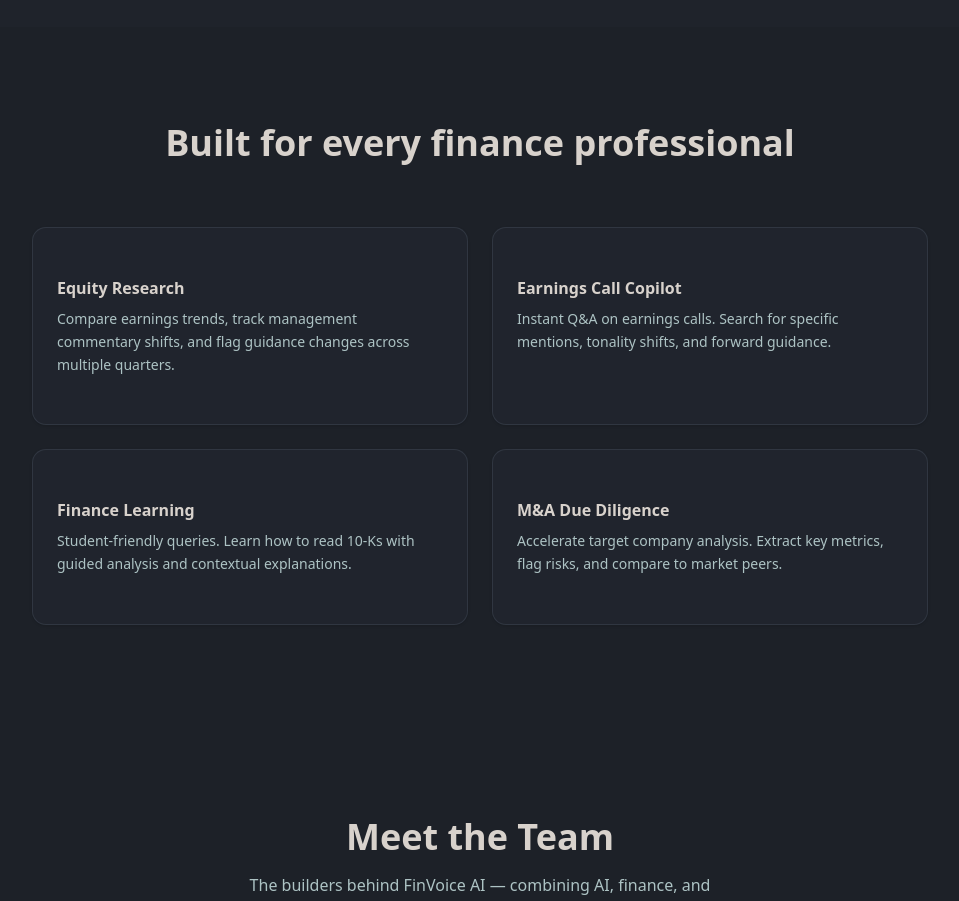
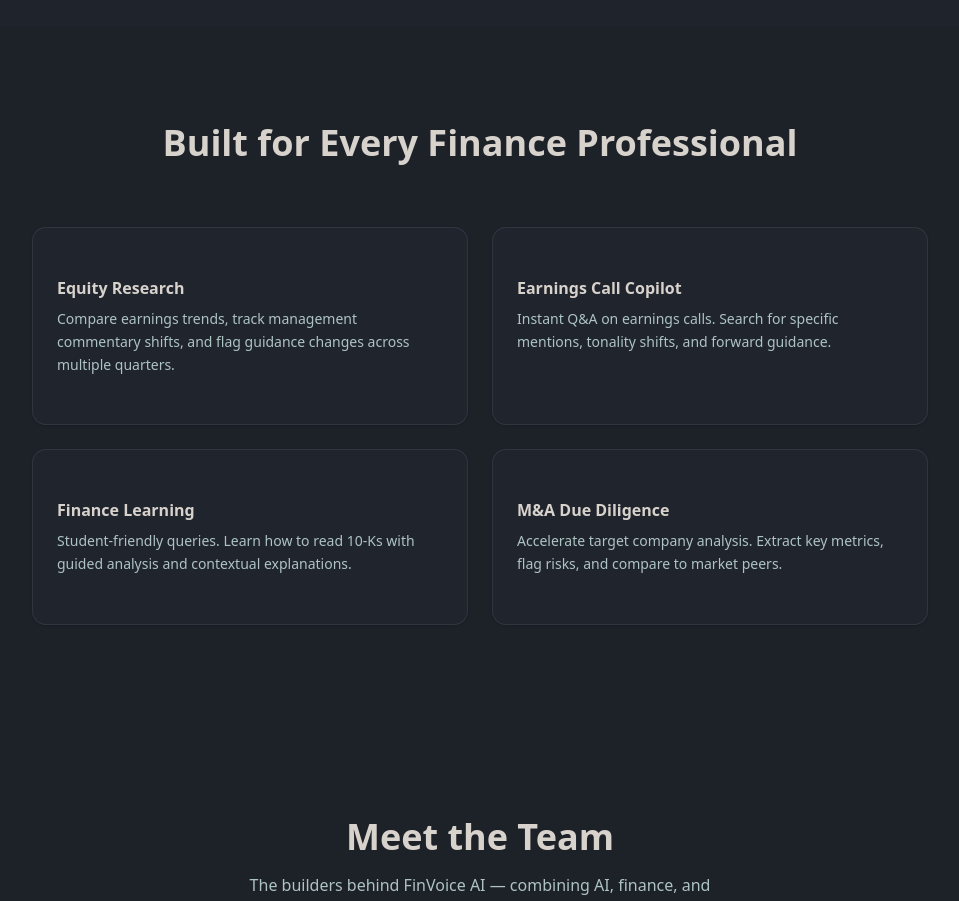
Before and after one commit to Fho06/SaseHacks, a React (Vite) app: page / in a window 1280 px wide. Shown: the part 2740-3641 px from the top of the page, without its empty margins (160-1119 px from the left). Built offline with nearby package versions, Linux system fonts and the light colour scheme; no server answers.

Commit message:
Switched UI

```diff
--- a/src/components/landing/UseCasesSection.tsx
+++ b/src/components/landing/UseCasesSection.tsx
@@ -9,7 +9,7 @@ export default function UseCasesSection() {
 
         <div className="text-center mb-16">
           <h2 className="text-3xl md:text-4xl font-bold mb-4 text-balance">
-            Built for every finance professional
+            Built for Every Finance Professional
           </h2>
         </div>
 
```
